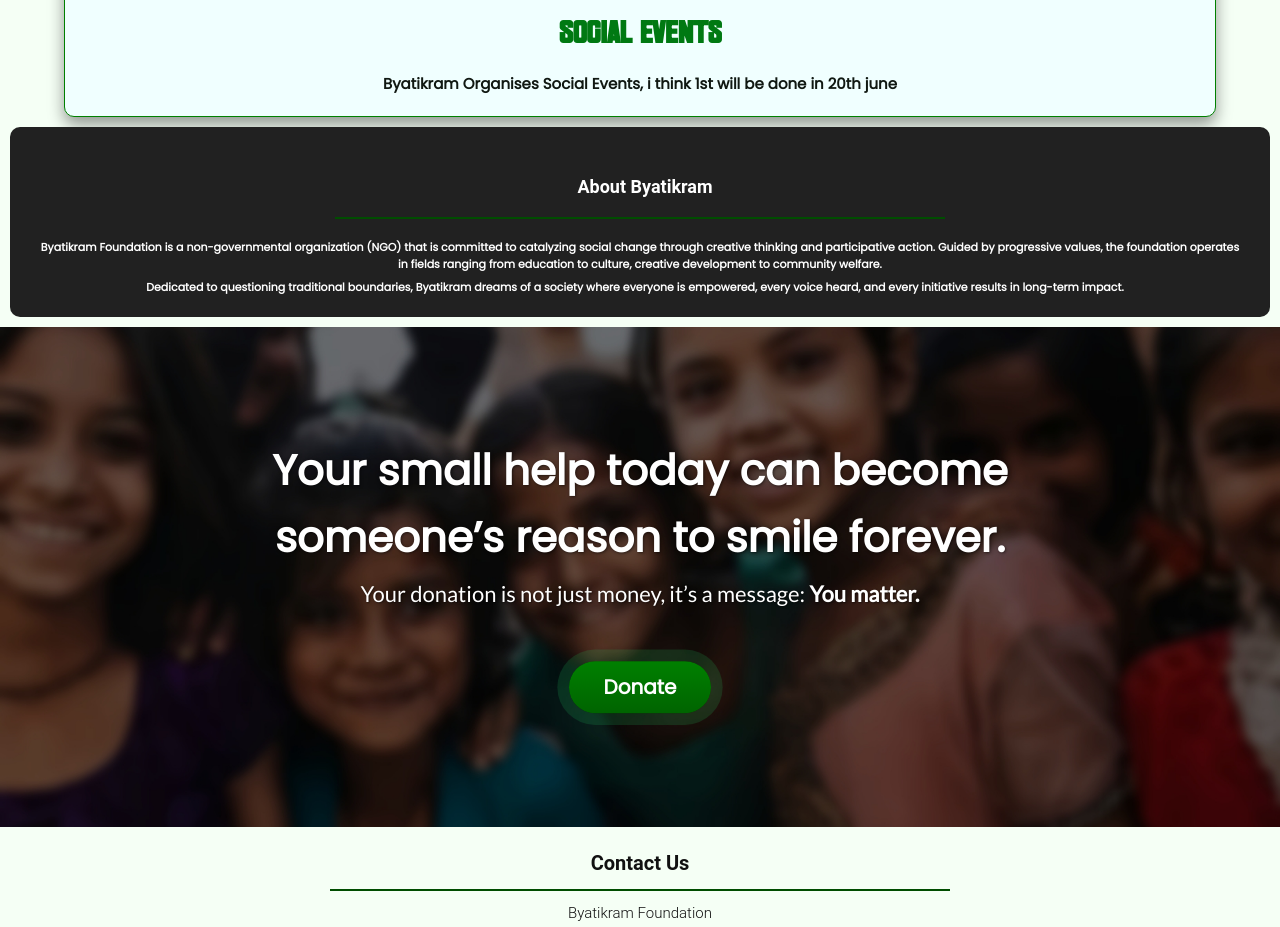
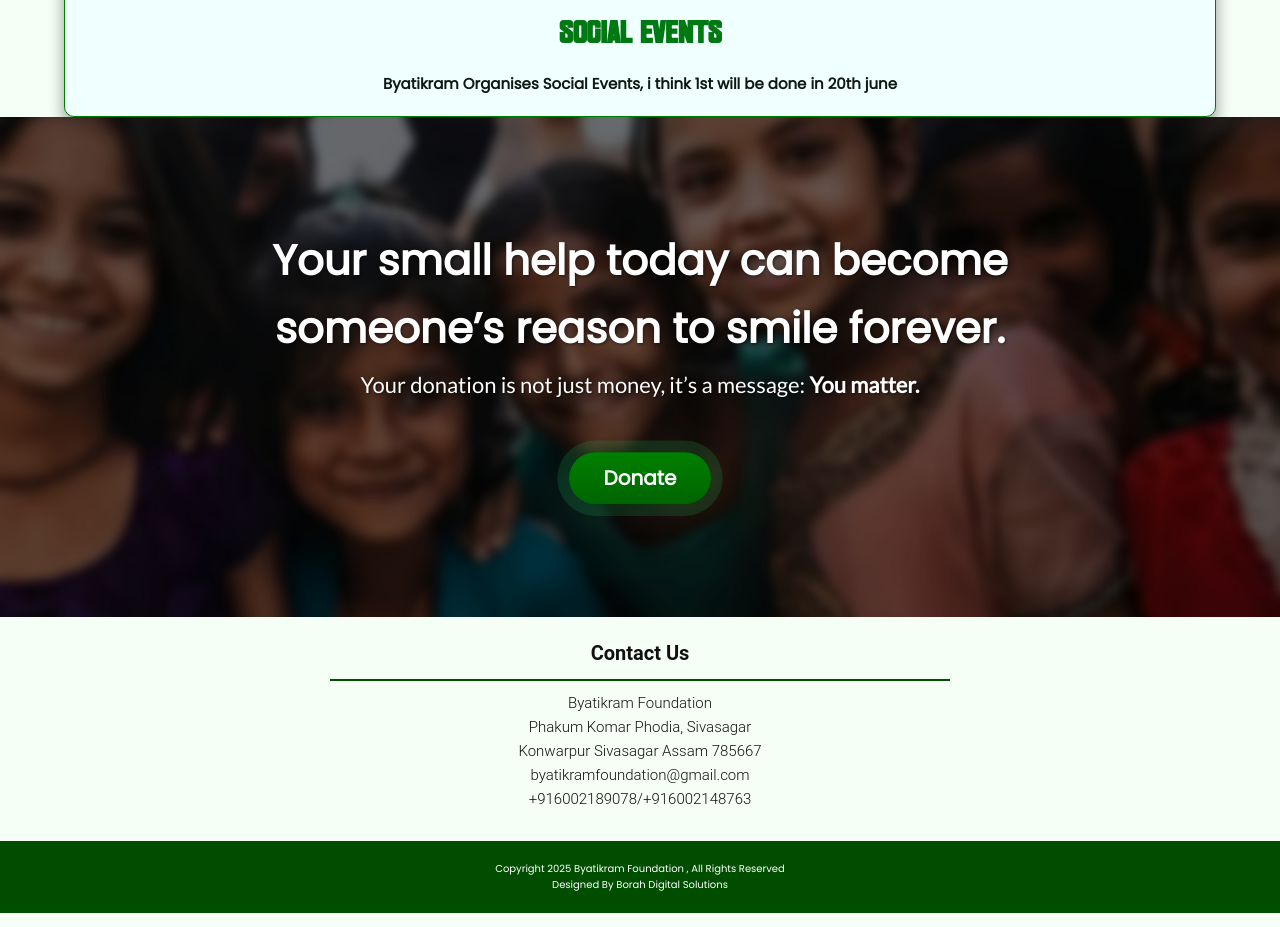
Before and after one commit to arupb6002/BYATIKRAM, a plain HTML site: page index.html in a window 1280 px wide. Shown: the part 1319-2246 px from the top of the page. Drawn offline with Linux system fonts and the light colour scheme.

Commit message:
Update index.html

```diff
--- a/index.html
+++ b/index.html
@@ -86,12 +86,7 @@
     </div>
   </div>
 </div>
-    <div class="about">
-          <i class="fa fa-help"></i>
-      <h1>About Byatikram</h1>
-      <hr class="line">
-      <h3>Byatikram Foundation is a non-governmental organization (NGO) that is committed to catalyzing social change through creative thinking and participative action. Guided by progressive values, the foundation operates in fields ranging from education to culture, creative development to community welfare.<p>Dedicated to questioning traditional boundaries, Byatikram dreams of a society where everyone is empowered, every voice heard, and every initiative results in long-term impact.</p></h3>
-    </div>
+
 
 
 
```
